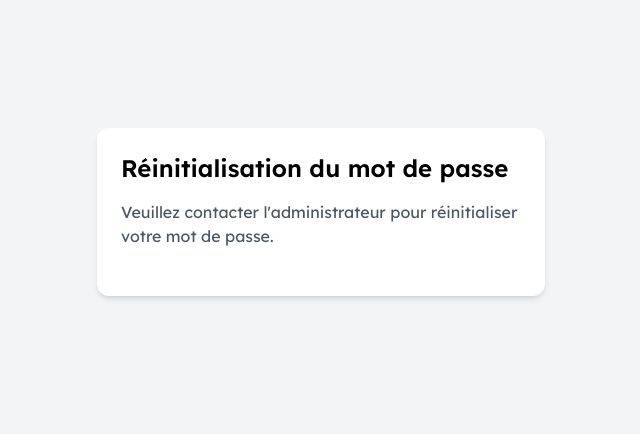
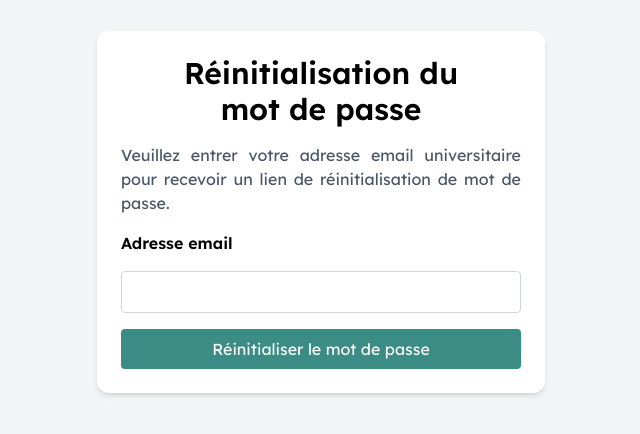
Before and after one commit to MatteoBaldinetti/Projet-tutore, a React (Vite) app in the folder web/: page /forget-password in a window 1280 px wide. Shown: the part 188-622 px from the top of the page, without its empty margins (319-959 px from the left). Built offline with nearby package versions, Linux system fonts and the light colour scheme.

Commit message:
Add change password confirmation page

```diff
--- a/web/src/App.tsx
+++ b/web/src/App.tsx
@@ -1,6 +1,7 @@
 import { BrowserRouter as Router, Routes, Route } from "react-router-dom";
 import Login from "./pages/Login";
 import ForgetPassword from "./pages/ForgetPassword";
+import ConfirmResetPassword from "./pages/ConfirmResetPassword";
 
 function App() {
   return (
@@ -9,6 +10,7 @@ function App() {
         <Routes>
           <Route path="/" element={<Login />} />
           <Route path="/forget-password" element={<ForgetPassword />} />
+          <Route path="/confirm-reset-password" element={<ConfirmResetPassword />} />
         </Routes>
       </Router>
     </>
--- /dev/null
+++ b/web/src/pages/ConfirmResetPassword.tsx
@@ -0,0 +1,32 @@
+import { useNavigate } from "react-router-dom";
+
+export default function ConfirmResetPassword() {
+    const navigate = useNavigate();
+
+    const handleReturnToLogin = () => {
+        navigate("/");
+    };
+
+    return (
+        <div className="min-h-screen grid place-items-center bg-gray-100">
+            <div className="w-full max-w-md p-6 bg-white rounded-xl shadow-md">
+                <h1 className="text-3xl font-semibold mb-4 text-center">
+                    Email de réinitialisation envoyé
+                </h1>
+
+                <p className="mb-4 text-gray-600 text-justify">
+                    Votre email de réinitialisation a été envoyé avec succès. Veuillez vérifier votre boîte de réception.
+                </p>
+
+                <div className="grid grid-cols-1 gap-4">
+                    <button
+                        className="login-btn text-white py-2 rounded transition"
+                        onClick={handleReturnToLogin}
+                    >
+                        Retour à la connexion
+                    </button>
+                </div>
+            </div>
+        </div>
+    );
+}
--- a/web/src/pages/ForgetPassword.tsx
+++ b/web/src/pages/ForgetPassword.tsx
@@ -1,9 +1,74 @@
+import { useState } from "react";
+import type { ChangeEvent } from "react";
+import { useNavigate } from "react-router-dom";
+import "../styles/login.css";
+
 export default function ForgetPassword() {
+    const navigate = useNavigate();
+
+
+    const [email, setEmail] = useState<string>("");
+    const [emailError, setEmailError] = useState<string>("");
+
+    const validateEmail = (value: string) => {
+        const regex = /^[^\s@]+@[^\s@]+\.[^\s@]+$/;
+        if (!regex.test(value)) {
+            setEmailError("Adresse email invalide");
+            return false;
+        } else {
+            setEmailError("");
+            return true;
+        }
+    };
+
+    const handleEmailChange = (e: ChangeEvent<HTMLInputElement>) => {
+        setEmail(e.target.value);
+        if (emailError) validateEmail(e.target.value);
+    };
+
+    const handleSubmit = (e: React.FormEvent<HTMLFormElement>) => {
+        e.preventDefault();
+        if (!validateEmail(email)) return;
+        navigate("/confirm-reset-password");
+    }
+
     return (
-        <div className="min-h-screen flex items-center justify-center bg-gray-100">
+        <div className="min-h-screen grid place-items-center bg-gray-100">
             <div className="w-full max-w-md p-6 bg-white rounded-xl shadow-md">
-                <h2 className="text-2xl font-semibold mb-4">Réinitialisation du mot de passe</h2>
-                <p className="mb-6 text-gray-600">Veuillez contacter l'administrateur pour réinitialiser votre mot de passe.</p>
+                <h1 className="text-3xl font-semibold mb-4 text-center">
+                    Réinitialisation du <br /> mot de passe
+                </h1>
+
+                <p className="mb-4 text-gray-600 text-justify">
+                    Veuillez entrer votre adresse email universitaire pour recevoir
+                    un lien de réinitialisation de mot de passe.
+                </p>
+
+                <form className="grid grid-cols-1 gap-4" onSubmit={handleSubmit}>
+                    <label className="font-semibold">Adresse email</label>
+
+                    <input
+                        type="email"
+                        value={email}
+                        onChange={handleEmailChange}
+                        onBlur={() => validateEmail(email)}
+                        className={`border rounded px-3 py-2 focus:outline-none focus:ring-2 login-input ${emailError ? "border-red-500" : "border-gray-300"
+                            }`}
+                    />
+
+                    {emailError && (
+                        <p className="text-sm text-red-500">
+                            {emailError}
+                        </p>
+                    )}
+
+                    <button
+                        type="submit"
+                        className="login-btn text-white py-2 rounded transition"
+                    >
+                        Réinitialiser le mot de passe
+                    </button>
+                </form>
             </div>
         </div>
     );
--- a/web/src/pages/Login.tsx
+++ b/web/src/pages/Login.tsx
@@ -34,20 +34,33 @@ export default function Login() {
     };
 
     return (
-        <div className="min-h-screen flex items-center justify-center bg-gray-100">
+        <div className="min-h-screen grid place-items-center bg-gray-100">
             <div className="w-full max-w-md p-6 bg-white rounded-xl shadow-md">
-                <h1 className="text-3xl font-semibold mb-4 text-center">Se connecter</h1>
-                <form className="flex flex-col gap-4" onSubmit={handleSubmit}>
+                <h1 className="text-3xl font-semibold mb-4 text-center">
+                    Se connecter
+                </h1>
+
+                <form
+                    className="grid grid-cols-1 gap-4"
+                    onSubmit={handleSubmit}
+                >
+                    {/* Email */}
                     <label className="font-semibold">Adresse email</label>
                     <input
                         type="email"
                         value={email}
                         onChange={handleEmailChange}
                         onBlur={() => validateEmail(email)}
-                        className={`border rounded px-3 py-2 focus:outline-none focus:ring-2 login-input ${emailError ? "border-red-500" : "border-gray-300"}`}
+                        className={`border rounded px-3 py-2 focus:outline-none focus:ring-2 login-input ${emailError ? "border-red-500" : "border-gray-300"
+                            }`}
                     />
-                    {emailError && <p className="text-sm text-red-500">{emailError}</p>}
+                    {emailError && (
+                        <p className="text-sm text-red-500">
+                            {emailError}
+                        </p>
+                    )}
 
+                    {/* Mot de passe */}
                     <label className="font-semibold">Mot de passe</label>
                     <div className="relative">
                         <input
@@ -60,10 +73,10 @@ export default function Login() {
                         <button
                             type="button"
                             onClick={() => setShowPassword(!showPassword)}
-                            className="absolute inset-y-0 right-3 flex items-center text-gray-500 hover:text-gray-700 cursor-pointer"
+                            className="absolute inset-y-0 right-3 grid place-items-center text-gray-500 hover:text-gray-700 cursor-pointer"
                         >
                             {showPassword ? (
-                                /* Oeil barré SVG */
+                                /* Oeil barré */
                                 <svg
                                     xmlns="http://www.w3.org/2000/svg"
                                     className="h-5 w-5"
@@ -89,7 +102,7 @@ export default function Login() {
                                     />
                                 </svg>
                             ) : (
-                                /* Oeil ouvert SVG */
+                                /* Oeil ouvert */
                                 <svg
                                     xmlns="http://www.w3.org/2000/svg"
                                     fill="none"
@@ -112,7 +125,13 @@ export default function Login() {
                             )}
                         </button>
                     </div>
-                    <a className="text-gray-500 text-sm cursor-pointer" href="/forget-password">Mot de passe oublié ?</a>
+
+                    <a
+                        className="text-gray-500 text-sm cursor-pointer"
+                        href="/forget-password"
+                    >
+                        Mot de passe oublié ?
+                    </a>
 
                     <button
                         type="submit"
@@ -125,4 +144,4 @@ export default function Login() {
             </div>
         </div>
     );
-};
+}
```
